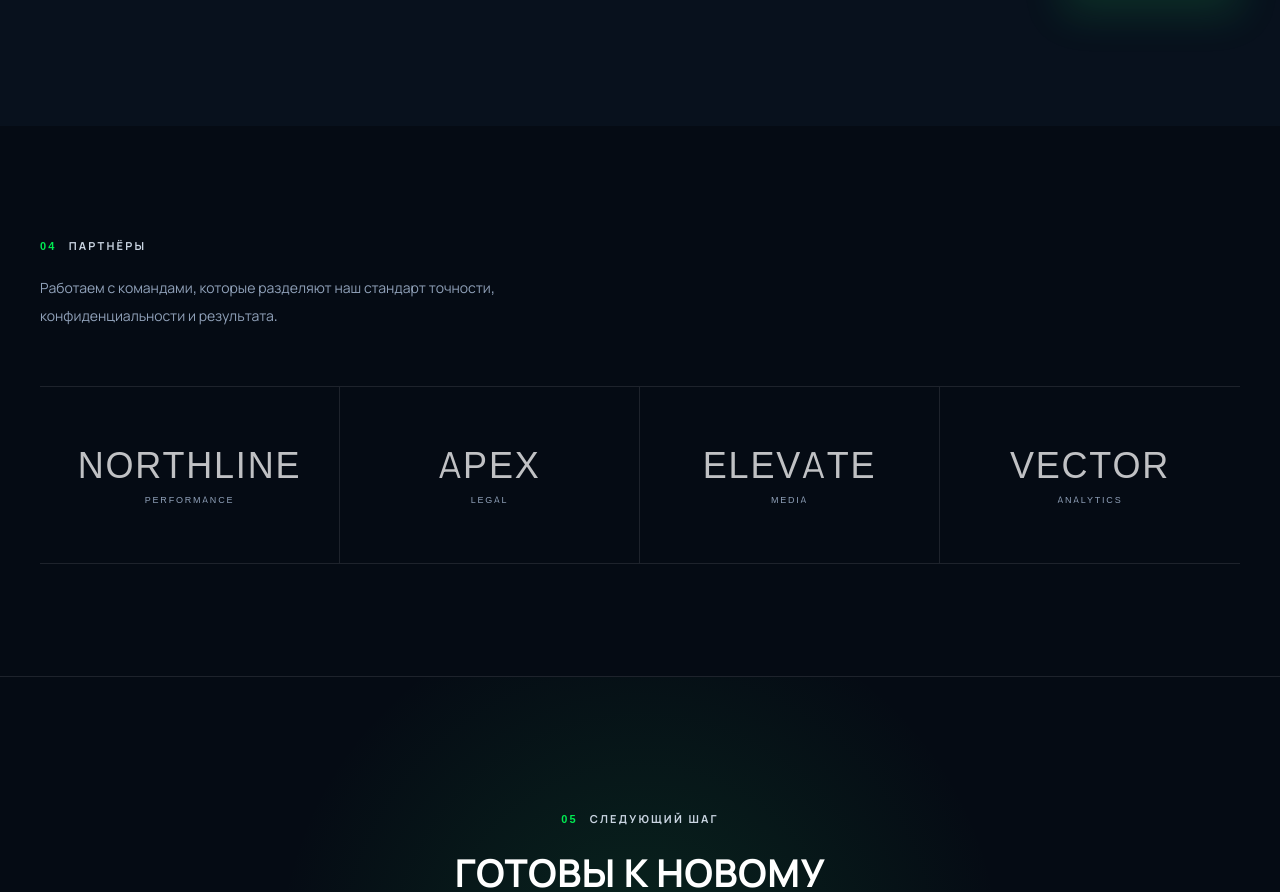
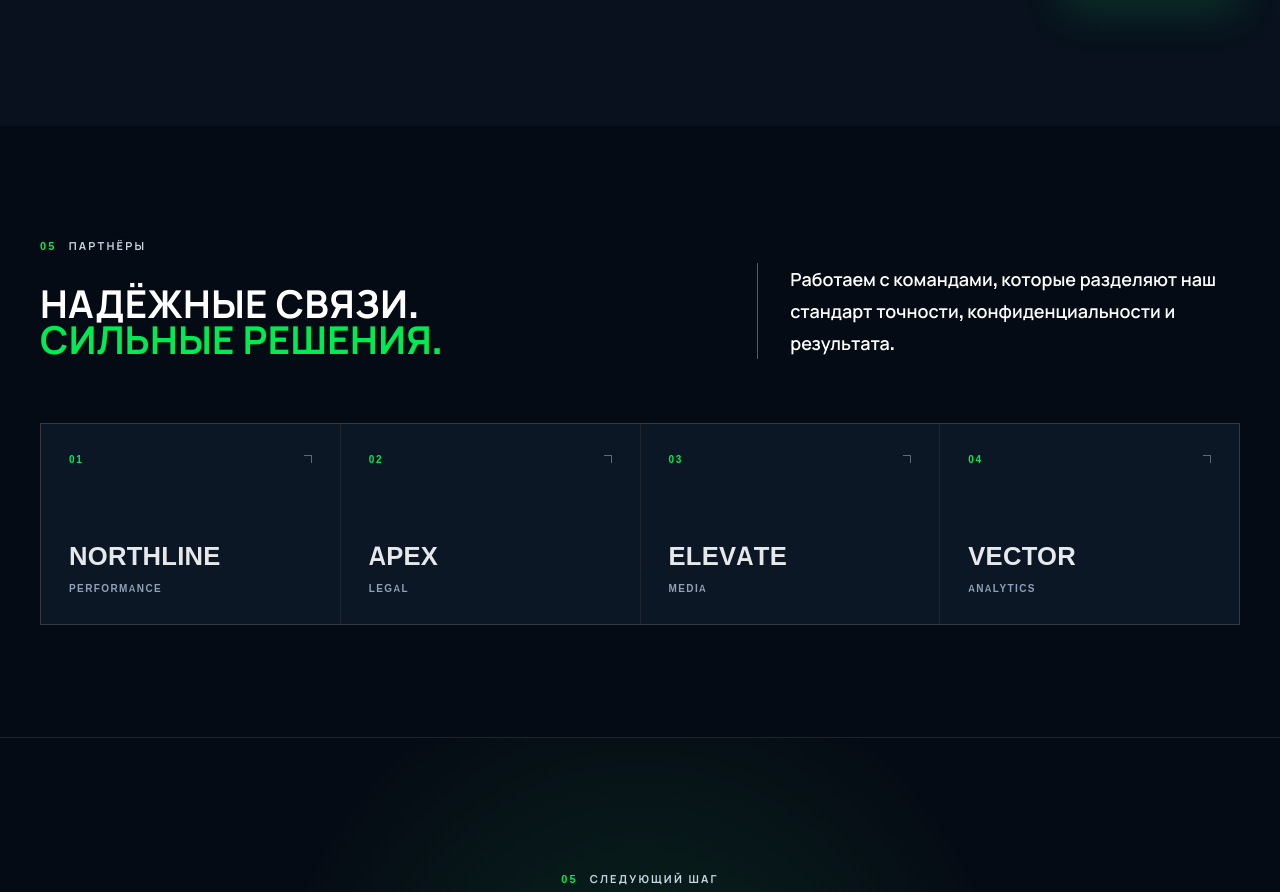
Before and after one commit to malinkavip67/pfa-site_, a Next.js app: page / in a window 1280 px wide. Shown: the part 4240-5132 px from the top of the page. Built offline with nearby package versions, Linux system fonts and the light colour scheme.

Commit message:
Refine partners section

```diff
--- a/components/home/Partners.tsx
+++ b/components/home/Partners.tsx
@@ -1,11 +1,32 @@
 import AnimatedReveal from "@/components/ui/AnimatedReveal";
 import Container from "@/components/ui/Container";
 import SectionHeading from "@/components/ui/SectionHeading";
+import Typography from "@/components/ui/Typography";
 import PartnersGrid from "@/components/partners/PartnersGrid";
 import type { Partner } from "@/types/partner";
 
 interface Props { partners: Partner[]; }
 
 export default function Partners({ partners }: Props) {
-  return <section className="py-28"><Container><AnimatedReveal><SectionHeading index="04">Партнёры</SectionHeading><p className="mb-14 mt-5 max-w-lg text-sm leading-7 text-slate-400">Работаем с командами, которые разделяют наш стандарт точности, конфиденциальности и результата.</p><PartnersGrid partners={partners} /></AnimatedReveal></Container></section>;
+  return (
+    <section aria-labelledby="partners-title" className="bg-[#050b14] py-28 max-md:py-20">
+      <Container>
+        <AnimatedReveal className="grid grid-cols-[1.15fr_.85fr] items-end gap-16 max-lg:grid-cols-1 max-lg:gap-9">
+          <div>
+            <SectionHeading index="05">Партнёры</SectionHeading>
+            <Typography id="partners-title" as="h2" variant="sectionTitle" className="mt-8 text-[clamp(1.88rem,3vw,3.2rem)] leading-[.94] tracking-[-.05em] max-sm:text-[1.5rem]">
+              Надёжные связи.<br /><span className="text-pfa-accent">Сильные решения.</span>
+            </Typography>
+          </div>
+          <div className="max-w-[560px] border-l border-pfa-accent/60 pl-8 max-lg:border-l-0 max-lg:border-t max-lg:pl-0 max-lg:pt-7">
+            <Typography variant="bodyLarge" className="text-white">Работаем с командами, которые разделяют наш стандарт точности, конфиденциальности и результата.</Typography>
+          </div>
+        </AnimatedReveal>
+
+        <AnimatedReveal className="mt-16">
+          <PartnersGrid partners={partners} />
+        </AnimatedReveal>
+      </Container>
+    </section>
+  );
 }
--- a/components/partners/PartnersGrid.tsx
+++ b/components/partners/PartnersGrid.tsx
@@ -1,7 +1,25 @@
+import Card from "@/components/ui/Card";
+import Typography from "@/components/ui/Typography";
 import type { Partner } from "@/types/partner";
 
 interface Props { partners: Partner[]; }
 
 export default function PartnersGrid({ partners }: Props) {
-  return <div className="grid grid-cols-4 border-y border-white/10 max-md:grid-cols-2">{partners.map((partner) => <div className="flex min-h-44 flex-col items-center justify-center border-r border-white/10 last:border-r-0 max-md:border-b" key={partner.id}><strong className="font-display text-4xl font-normal uppercase tracking-wider text-white/75">{partner.name}</strong><span className="mt-2 text-[9px] uppercase tracking-[.2em] text-slate-400">{partner.category}</span></div>)}</div>;
+  return (
+    <div className="grid grid-cols-4 gap-px border border-white/10 bg-white/10 max-lg:grid-cols-2 max-sm:grid-cols-1">
+      {partners.map((partner) => (
+        <Card as="div" className="group relative flex min-h-[200px] flex-col justify-between overflow-hidden border-0 bg-[#09121f] p-7 transition-colors duration-300 hover:bg-[#0c1929] max-sm:min-h-[170px] max-sm:p-6" key={partner.id}>
+          <span aria-hidden="true" className="absolute inset-x-0 top-0 h-0.5 origin-left scale-x-0 bg-pfa-accent transition-transform duration-300 group-hover:scale-x-100" />
+          <div className="flex items-center justify-between gap-4">
+            <Typography as="span" variant="sectionSubtitle">{partner.id}</Typography>
+            <span aria-hidden="true" className="size-2 border-r border-t border-white/35 transition-colors group-hover:border-pfa-accent" />
+          </div>
+          <div>
+            <Typography as="h3" variant="sectionTitle" className="text-[clamp(1.4rem,2vw,2rem)] leading-none tracking-[-.035em] text-white/90">{partner.name}</Typography>
+            <Typography as="span" variant="caption" className="mt-3 block text-slate-400">{partner.category}</Typography>
+          </div>
+        </Card>
+      ))}
+    </div>
+  );
 }
```
Also changed, not shown: 1 other file (tests, documents, lock files or other folders).
